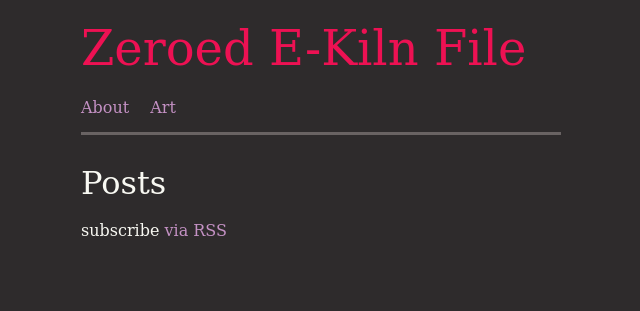
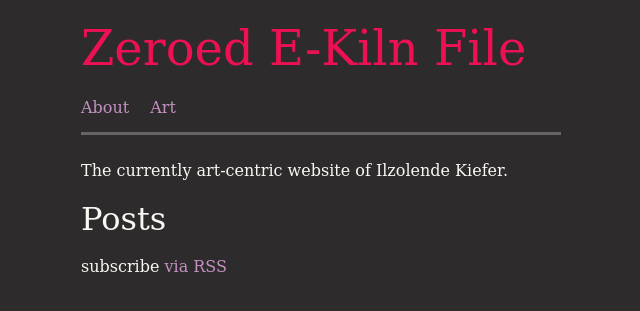
Before and after one commit to ilzolende/ilzolende.github.io, a Jekyll site: the page built from index.html, in a window 1280 px wide. Shown: the top 311 px of the page, without its empty margins (319-959 px from the left). Built offline with Jekyll 4.4.1, drawn with Linux system fonts in a browser that asks for light colours.

Commit message:
added description?

```diff
--- a/_config.yml
+++ b/_config.yml
@@ -8,8 +8,7 @@
 # Site settings
 title: Zeroed E-Kiln File
 email: ilzolende@gmail.com
-description: > # this means to ignore newlines until "baseurl:"
-  The currently art-centric website of Ilzolende Kiefer.
+description: The currently art-centric website of Ilzolende Kiefer.
 baseurl: "" # the subpath of your site, e.g. /blog
 url: "https://ilzolende.github.io" # the base hostname & protocol for your site
 #twitter_username: jekyllrb
--- a/index.html
+++ b/index.html
@@ -3,7 +3,7 @@ layout: default
 ---
 
 <div class="home">
-  <p>{{ site.about }}</p>
+  <p>{{ site.description }}</p>
   <h1 class="page-heading">Posts</h1>
 
   <ul class="post-list">
```
